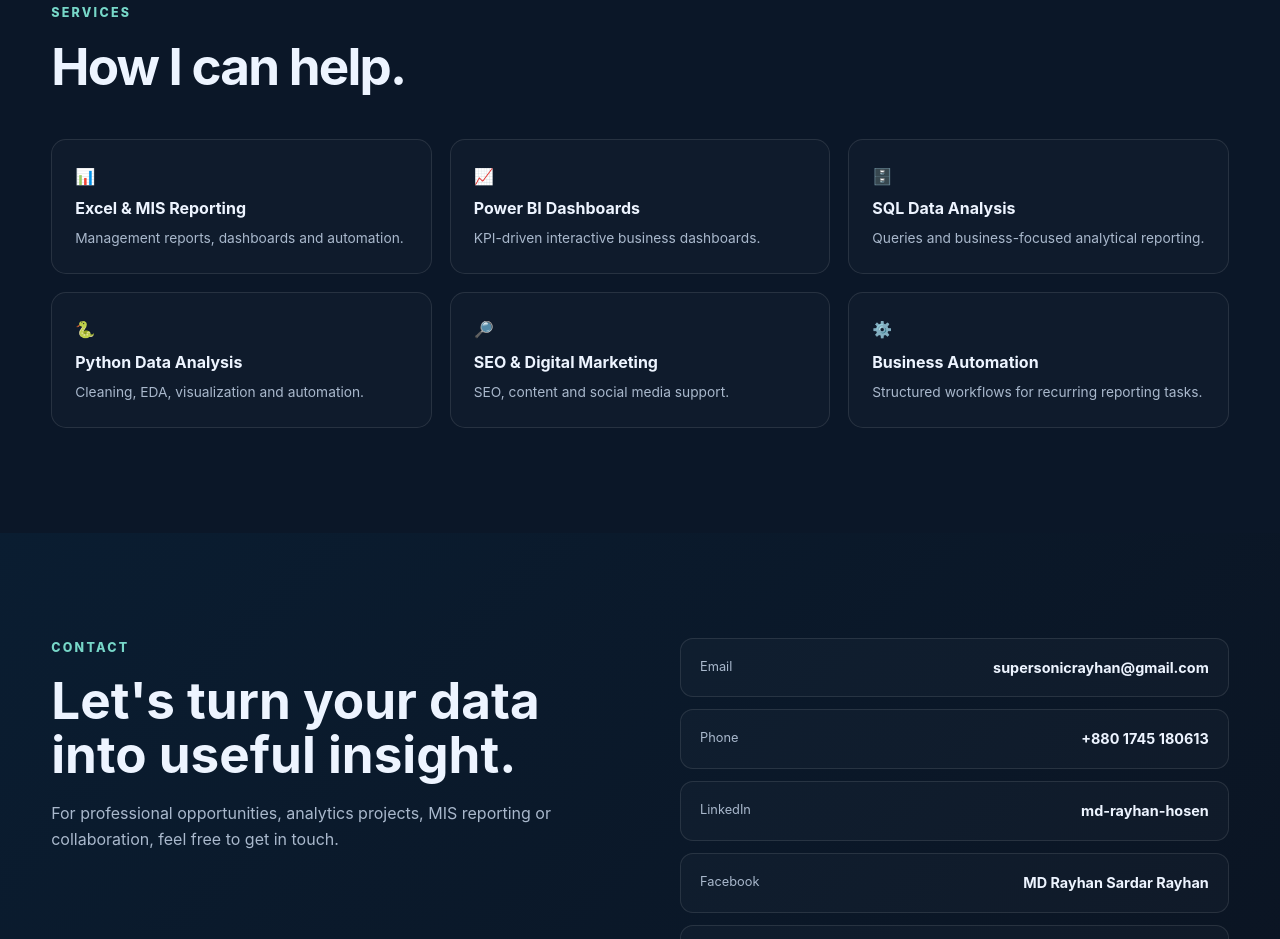
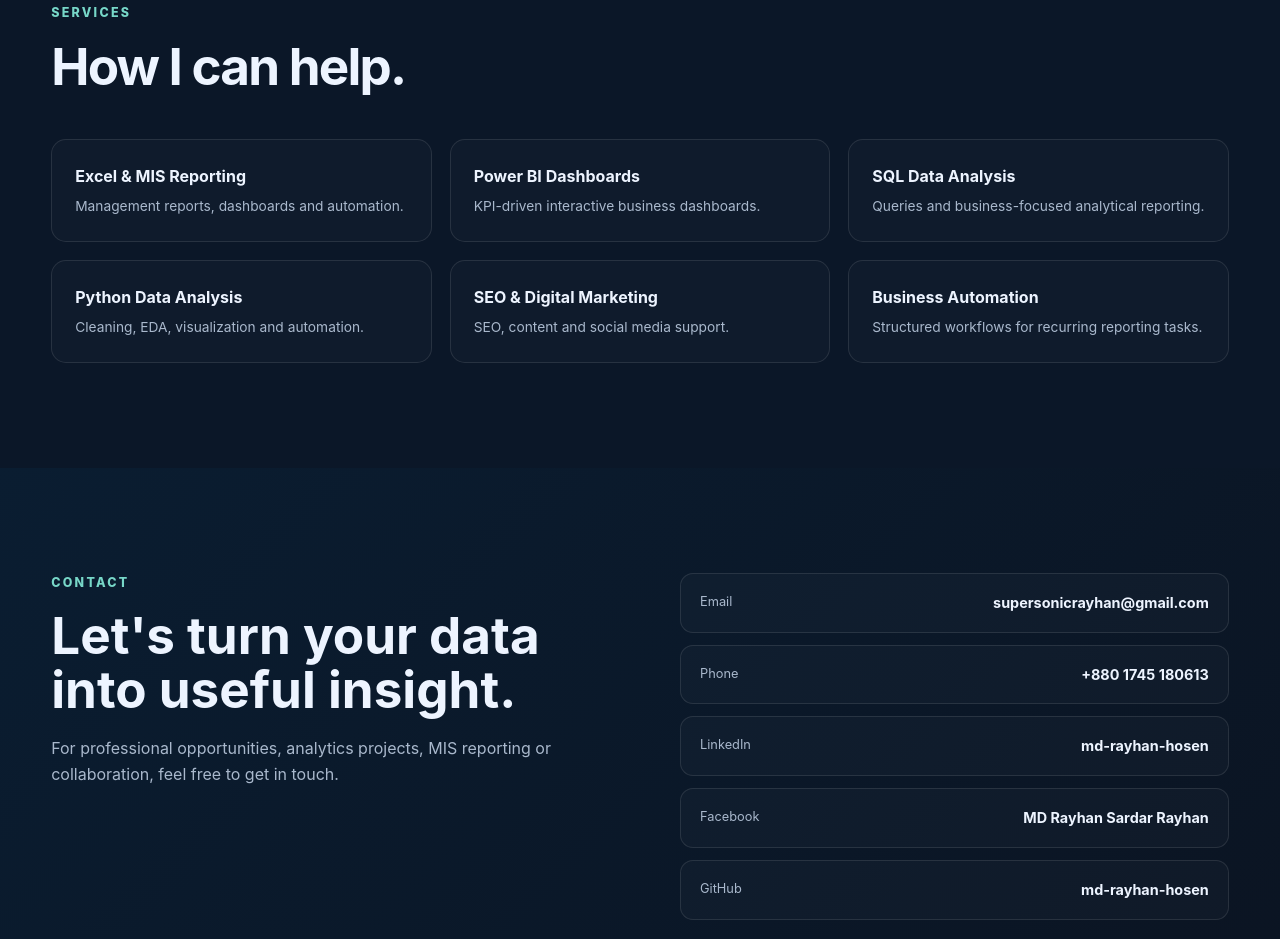
Before and after one commit to md-rayhan-hosen/md-rayhan-hosen.github.io, a plain HTML site: page index.html in a window 1280 px wide. Shown: the part 5225-6164 px from the top of the page. Drawn offline with Linux system fonts and the light colour scheme; files that its build step writes are made by us from their sources; files whose address does not match are found by name.

Commit message:
Update index.html

```diff
--- a/index.html
+++ b/index.html
@@ -162,12 +162,12 @@
 <div class="container">
 <div class="section-heading"><p class="eyebrow">SERVICES</p><h2>How I can help.</h2></div>
 <div class="service-grid">
-<div class="service">📊 <strong>Excel & MIS Reporting</strong><span>Management reports, dashboards and automation.</span></div>
-<div class="service">📈 <strong>Power BI Dashboards</strong><span>KPI-driven interactive business dashboards.</span></div>
-<div class="service">🗄️ <strong>SQL Data Analysis</strong><span>Queries and business-focused analytical reporting.</span></div>
-<div class="service">🐍 <strong>Python Data Analysis</strong><span>Cleaning, EDA, visualization and automation.</span></div>
-<div class="service">🔎 <strong>SEO & Digital Marketing</strong><span>SEO, content and social media support.</span></div>
-<div class="service">⚙️ <strong>Business Automation</strong><span>Structured workflows for recurring reporting tasks.</span></div>
+<div class="service"><strong>Excel & MIS Reporting</strong><span>Management reports, dashboards and automation.</span></div>
+<div class="service"><strong>Power BI Dashboards</strong><span>KPI-driven interactive business dashboards.</span></div>
+<div class="service"><strong>SQL Data Analysis</strong><span>Queries and business-focused analytical reporting.</span></div>
+<div class="service"><strong>Python Data Analysis</strong><span>Cleaning, EDA, visualization and automation.</span></div>
+<div class="service"><strong>SEO & Digital Marketing</strong><span>SEO, content and social media support.</span></div>
+<div class="service"><strong>Business Automation</strong><span>Structured workflows for recurring reporting tasks.</span></div>
 </div>
 </div>
 </section>
```
